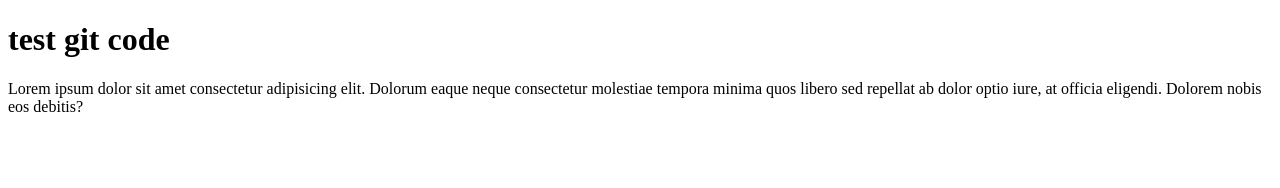
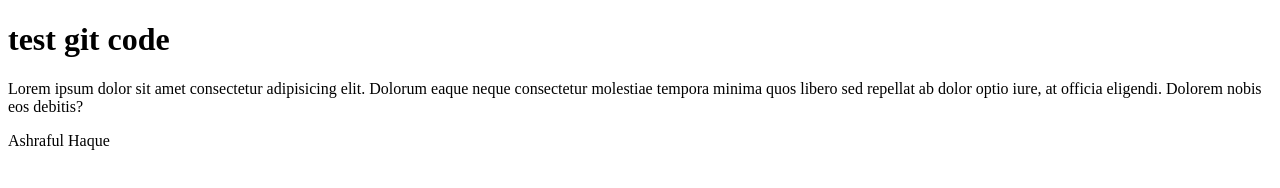
Before and after one commit to Ashraful34/test-git, a plain HTML site: page index.html in a window 1280 px wide. Drawn offline with Linux system fonts and the light colour scheme.

Commit message:
Update index.html

```diff
--- a/index.html
+++ b/index.html
@@ -12,5 +12,7 @@
         Dolorum eaque neque consectetur molestiae tempora minima
         quos libero sed repellat ab dolor optio iure, at officia eligendi.
         Dolorem nobis eos debitis?</p>
+
+    <p>Ashraful Haque</p>
 </body>
 </html>
```
